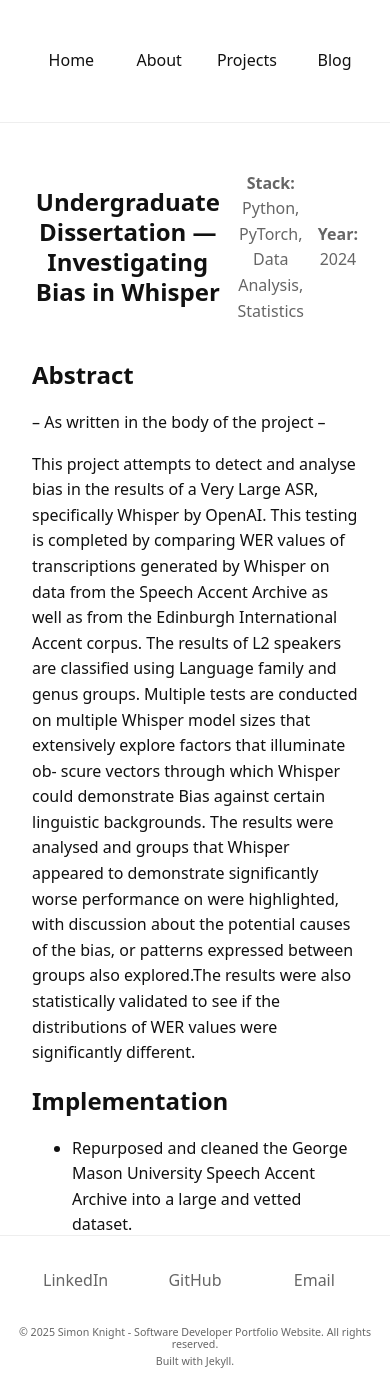
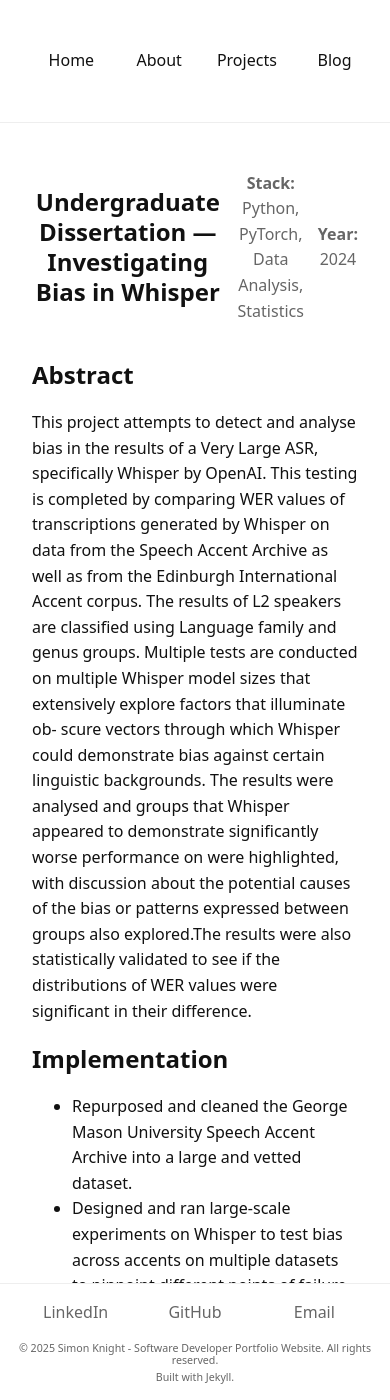
Before and after one commit to SIMONDSKNIGHT/simondsknight.github.io, a Jekyll site: the page built from _projects/ugdiss.md, in a window 390 px wide and 1400 px high. Built offline with Jekyll 4.4.1, drawn with Linux system fonts in a browser that asks for light colours.

```diff
--- a/_layouts/default.html
+++ b/_layouts/default.html
@@ -5,7 +5,6 @@
     <meta name="viewport" content="width=device-width, initial-scale=1">
     <title>{{ page.title }} · {{ site.title }}</title>
 
-    <!-- The ONE place we link CSS so all pages get it -->
     <link rel="stylesheet" href="{{ '/assets/css/site.css' | relative_url }}?v={{ site.time | date: '%s' }}">
 
     <meta name="description" content="{{ page.excerpt | default: site.description | strip_html | strip }}">
--- a/_projects/ugdiss.md
+++ b/_projects/ugdiss.md
@@ -15,26 +15,23 @@ links:
 
 ## Abstract
 
--- As written in the body of the project --
-
 This project attempts to detect and analyse bias in the results of a Very Large ASR,
 specifically Whisper by OpenAI. This testing is completed by comparing WER values
 of transcriptions generated by Whisper on data from the Speech Accent Archive as
 well as from the Edinburgh International Accent corpus. The results of L2 speakers
 are classified using Language family and genus groups. Multiple tests are conducted
 on multiple Whisper model sizes that extensively explore factors that illuminate ob-
-scure vectors through which Whisper could demonstrate Bias against certain linguistic
+scure vectors through which Whisper could demonstrate bias against certain linguistic
 backgrounds.
 The results were analysed and groups that Whisper appeared to demonstrate significantly
 worse performance on were highlighted, with discussion about the potential causes
-of the bias, or patterns expressed between groups also explored.The results were also
-statistically validated to see if the distributions of WER values were significantly
-different.
+of the bias or patterns expressed between groups also explored.The results were also
+statistically validated to see if the distributions of WER values were significant in their difference.
 
 ## Implementation
 
 - Repurposed and cleaned the George Mason University Speech Accent Archive into a large and vetted dataset.
-- Designed and ran large-scale experiments on Whisper to test bias across accents.
+- Designed and ran large-scale experiments on Whisper to test bias across accents on multiple datasets to pinpoint different points of failure.
 - Applied data analysis and statistical methods to derive significant results.
 
 ## Notes
--- a/assets/css/site.css
+++ b/assets/css/site.css
@@ -508,5 +508,14 @@ main::after
   {
     width: 90%;
   }
+  #site-footer {
+    padding-top:0;
+    padding-bottom:0;
+  }
+  #site-footer .lowerfooter {
+    margin-top: 1rem;
+
+}
+
 }
 .modal[hidden] { display: none; }
```
Also changed, not shown: other parts of _projects/ugdiss.md (+4 -4 lines), _projects/mdiss.md (+2 -2 lines), pages/about.md (+4 -5 lines).
